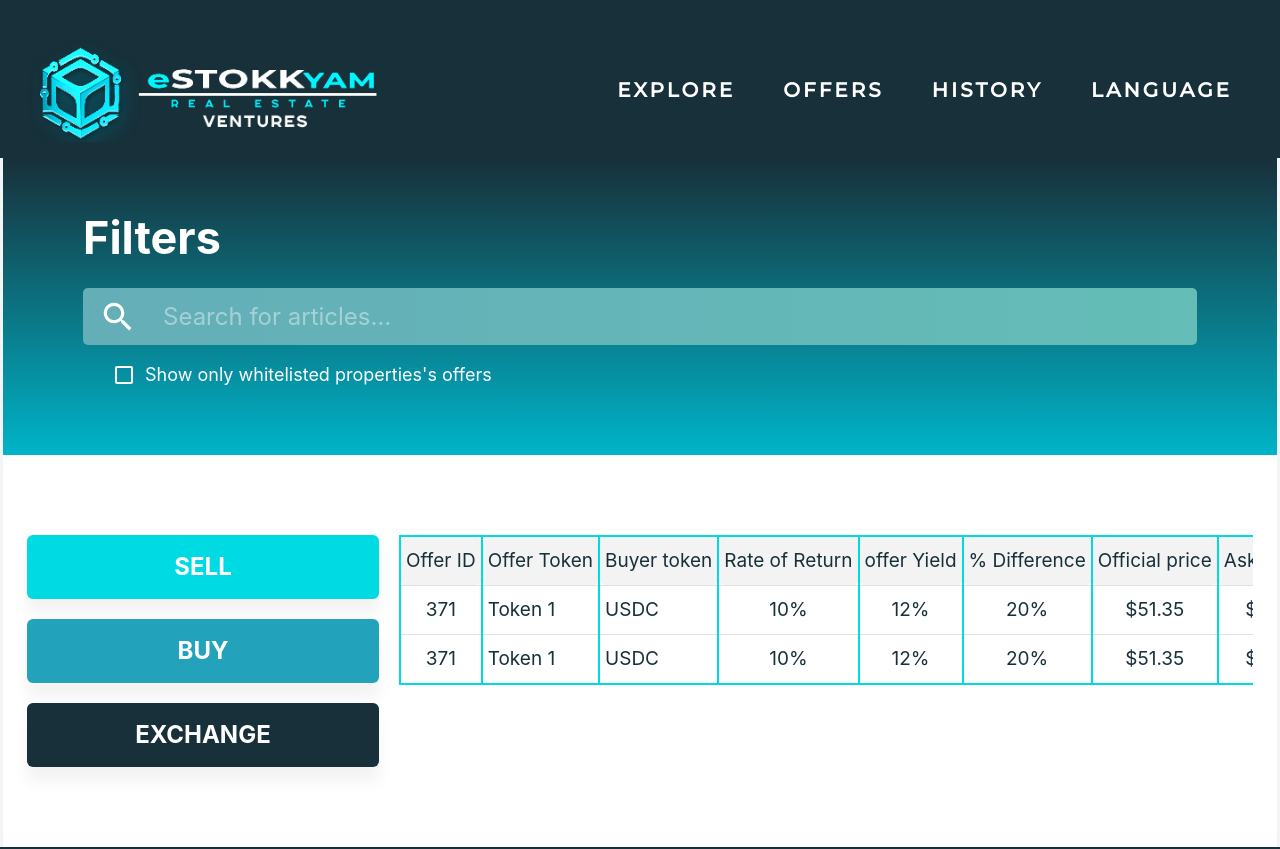
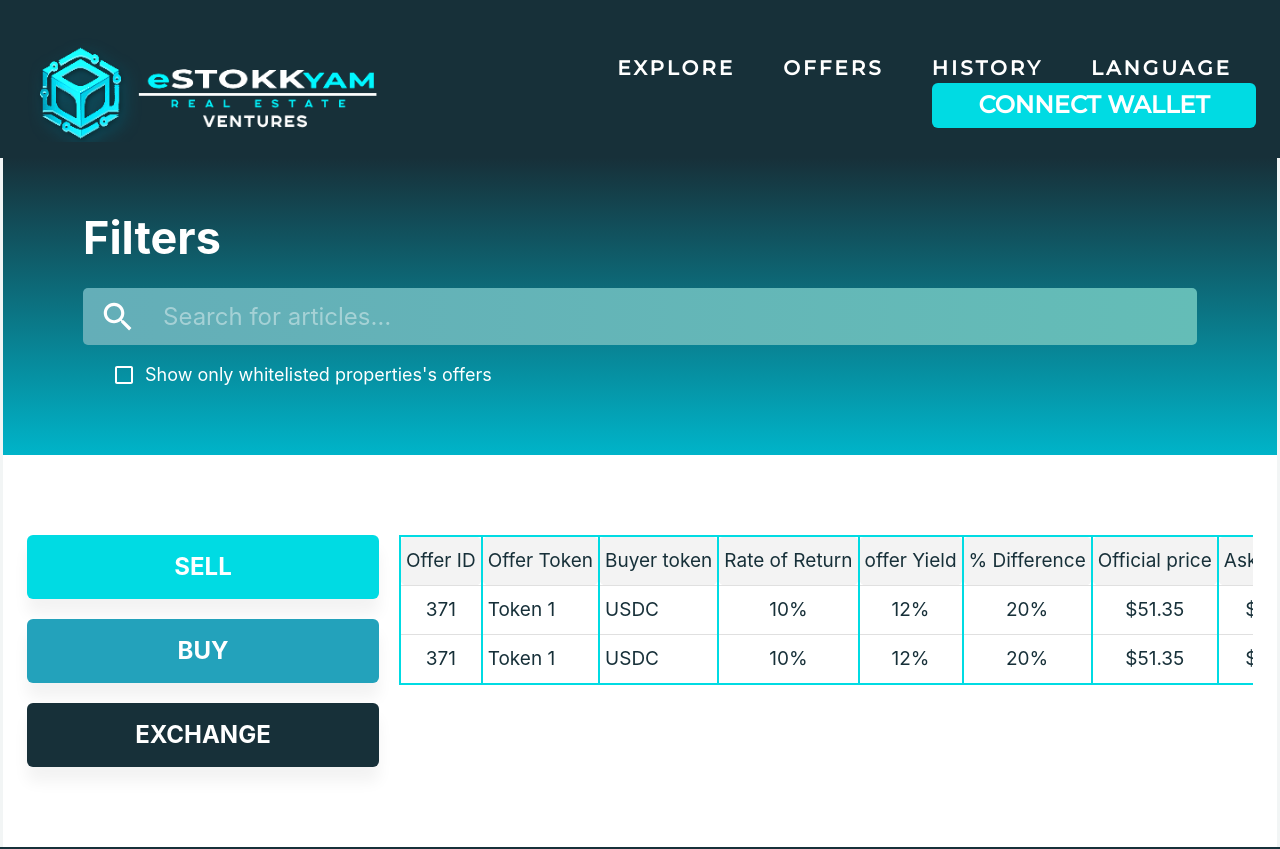
Before and after one commit to ammarjaved555/tamtoken, a React (Create React App) app: page /dashboard in a window 1280 px wide. Shown: the top 849 px of the page. Built offline with nearby package versions, Linux system fonts and the light colour scheme.

Commit message:
Update navigation.tsx

```diff
--- a/src/components/navigation/navigation.tsx
+++ b/src/components/navigation/navigation.tsx
@@ -91,39 +91,30 @@ const Navigation: FC = () => {
           {label}
         </Box>
       )}
-      {loggedinUser !== "" &&
       <Box
         sx={{
           position: "relative",
-            color: "text.disabled",
+          color: "white",
           cursor: "pointer",
           textDecoration: "none",
+          textTransform: "uppercase",
           fontWeight: 600,
           display: "inline-flex",
           alignItems: "center",
           justifyContent: "center",
           px: { xs: 0, lg: 3 },
           mb: { xs: 3, lg: 0 },
-            fontSize: { xs: "1.2rem", lg: "inherit" },
-            "& > div": { display: "none" },
-            "&.current>div": { display: "block" },
-            "&:hover": { color: "primary.main", "&>div": { display: "block" } }
+          fontSize: "24px",
+          lineHeight: "6px",
+          width: "324px",
+          height: "45px",
+          borderRadius: "6px",
+          backgroundColor: "#00dbe3"
         }}
         onClick={() => handleLogout()}
       >
-          <Box
-            sx={{
-              position: "absolute",
-              top: 12,
-              transform: "rotate(3deg)",
-              "& img": { width: 44, height: "auto" }
-            }}
-          >
-            {/* eslint-disable-next-line */}
-            <img src="/images/headline-curve.svg" alt="Headline curve" />
+        Connect Wallet
       </Box>
-          Log Out
-        </Box>}
     </Box>
   );
 };
```
Lines whose indentation alone changed are shown as unchanged.
